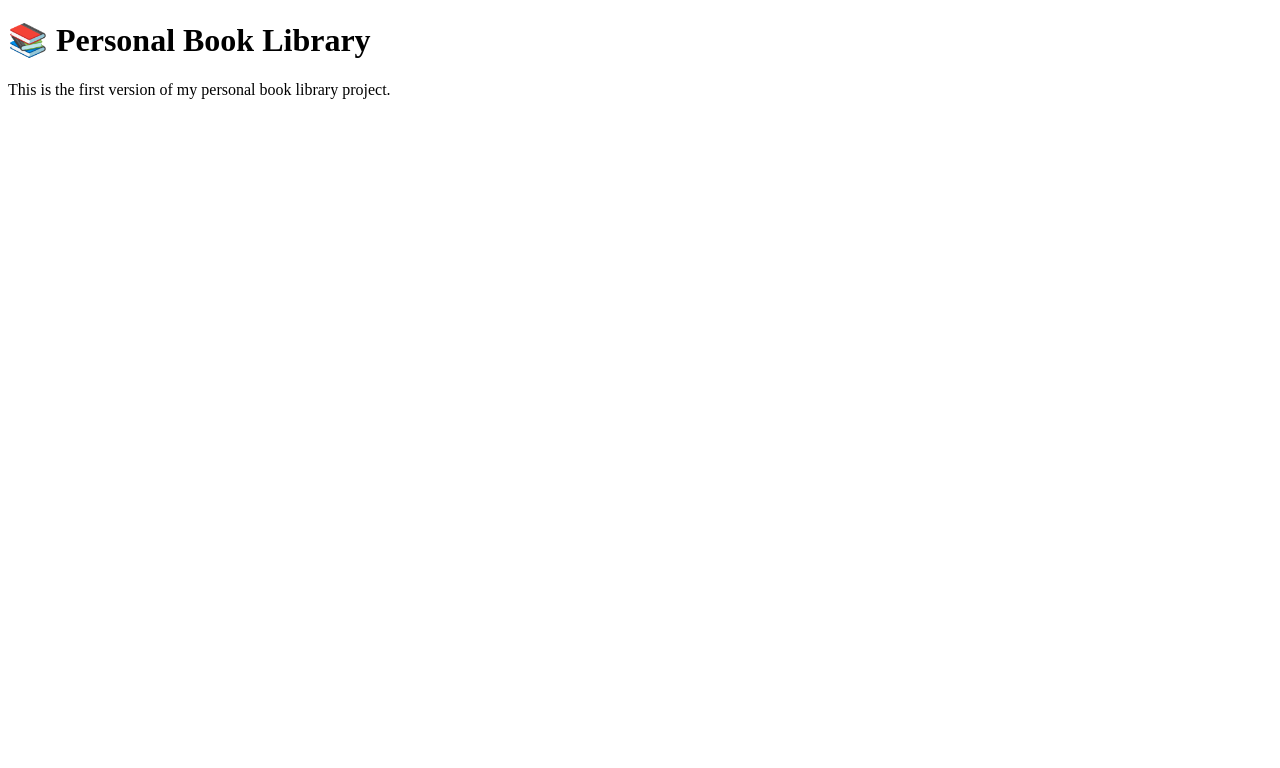
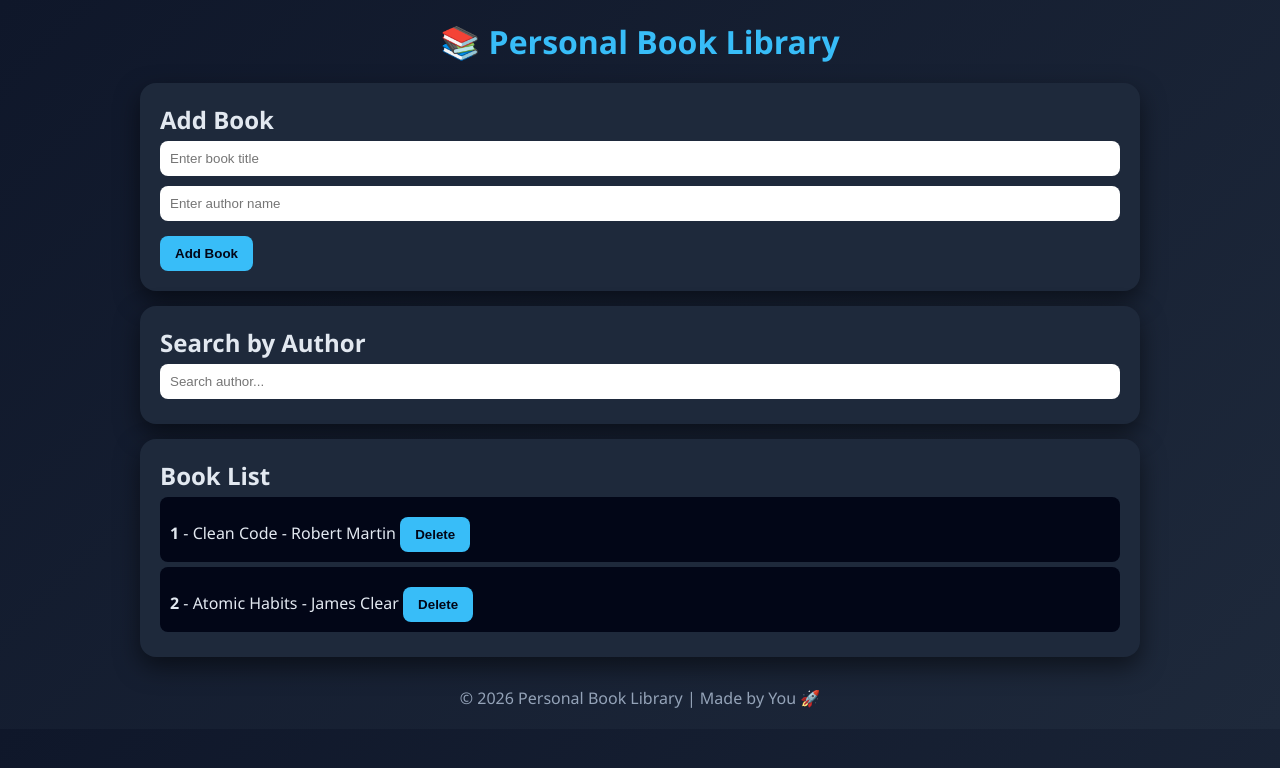
Before and after one commit to agnesahoti/personal-book-library, a plain HTML site: page src/frontend/index.html in a window 1280 px wide. Shown: the top 768 px of the page. Drawn offline with Linux system fonts and the light colour scheme.

Commit message:
Update frontend: add HTML,CSS,JS and changes

```diff
--- /dev/null
+++ b/src/frontend/css/style.css
@@ -0,0 +1,80 @@
+* {
+    margin: 0;
+    padding: 0;
+    box-sizing: border-box;
+}
+
+body {
+    font-family: 'Segoe UI', sans-serif;
+    background: linear-gradient(135deg, #0f172a, #1e293b);
+    color: #e2e8f0;
+    padding: 20px;
+}
+
+/* Container */
+.container {
+    max-width: 1000px;
+    margin: auto;
+}
+
+/* Title */
+h1 {
+    text-align: center;
+    color: #38bdf8;
+    margin-bottom: 20px;
+}
+
+/* Cards */
+.card {
+    background: #1e293b;
+    padding: 20px;
+    margin: 15px 0;
+    border-radius: 16px;
+    box-shadow: 0 10px 25px rgba(0,0,0,0.5);
+    transition: transform 0.3s ease;
+}
+
+.card:hover {
+    transform: scale(1.02);
+}
+
+/* Buttons */
+button {
+    background: #38bdf8;
+    border: none;
+    padding: 10px 15px;
+    border-radius: 8px;
+    color: #020617;
+    font-weight: bold;
+    cursor: pointer;
+    margin-top: 10px;
+    transition: 0.3s;
+}
+
+button:hover {
+    background: #0ea5e9;
+}
+
+/* Input */
+input {
+    padding: 10px;
+    border-radius: 8px;
+    border: none;
+    margin: 5px 0;
+    width: 100%;
+}
+
+/* Book list */
+.book {
+    background: #020617;
+    padding: 10px;
+    border-radius: 8px;
+    margin: 5px 0;
+}
+
+/* Footer */
+.footer {
+    text-align: center;
+    margin-top: 30px;
+    color: #94a3b8;
+}
--- a/src/frontend/index.html
+++ b/src/frontend/index.html
@@ -1,13 +1,50 @@
 <!DOCTYPE html>
-<html>
+<html lang="en">
 <head>
+    <meta charset="UTF-8">
+    <meta name="viewport" content="width=device-width, initial-scale=1.0">
     <title>Personal Book Library</title>
+
+    <!-- CSS -->
+    <link rel="stylesheet" href="css/style.css">
 </head>
 <body>
 
-<h1>📚 Personal Book Library</h1>
+    <div class="container">
 
-<p>This is the first version of my personal book library project.</p>
+        <!-- HEADER -->
+        <h1>📚 Personal Book Library</h1>
 
-</body>
-</html>
+        <!-- ADD BOOK -->
+        <div class="card">
+            <h2>Add Book</h2>
+
+            <input id="title" placeholder="Enter book title">
+            <input id="author" placeholder="Enter author name">
+
+            <button onclick="addBook()">Add Book</button>
+        </div>
+
+        <!-- SEARCH -->
+        <div class="card">
+            <h2>Search by Author</h2>
+
+            <input id="search" onkeyup="searchBooks()" placeholder="Search author...">
+        </div>
+
+        <!-- BOOK LIST -->
+        <div class="card">
+            <h2>Book List</h2>
+
+            <div id="bookList"></div>
+        </div>
+
+        <!-- FOOTER -->
+        <div class="footer">
+            <p>© 2026 Personal Book Library | Made by You 🚀</p>
+        </div>
+
+    </div>
+
+    <!-- JS -->
+    <script src="js/script.js"></script>
--- /dev/null
+++ b/src/frontend/js/script.js
@@ -0,0 +1,68 @@
+let books = [
+    { id: 1, title: "Clean Code", author: "Robert Martin" },
+    { id: 2, title: "Atomic Habits", author: "James Clear" }
+];
+
+// Show books
+function showBooks() {
+    const list = document.getElementById("bookList");
+    list.innerHTML = "";
+
+    books.forEach(book => {
+        const div = document.createElement("div");
+        div.className = "book";
+        div.innerHTML = `
+            <b>${book.id}</b> - ${book.title} - ${book.author}
+            <button onclick="deleteBook(${book.id})">Delete</button>
+        `;
+        list.appendChild(div);
+    });
+}
+
+// Add book
+function addBook() {
+    const title = document.getElementById("title").value;
+    const author = document.getElementById("author").value;
+
+    if (!title || !author) {
+        alert("Fill all fields!");
+        return;
+    }
+
+    const newBook = {
+        id: books.length + 1,
+        title,
+        author
+    };
+
+    books.push(newBook);
+    showBooks();
+
+    document.getElementById("title").value = "";
+    document.getElementById("author").value = "";
+}
+
+// Delete book
+function deleteBook(id) {
+    books = books.filter(b => b.id !== id);
+    showBooks();
+}
+
+// Search
+function searchBooks() {
+    const filter = document.getElementById("search").value.toLowerCase();
+    const list = document.getElementById("bookList");
+    list.innerHTML = "";
+
+    books
+        .filter(b => b.author.toLowerCase().includes(filter))
+        .forEach(book => {
+            const div = document.createElement("div");
+            div.className = "book";
+            div.innerHTML = `<b>${book.id}</b> - ${book.title} - ${book.author}`;
+            list.appendChild(div);
+        });
+}
+
+// Init
+window.onload = showBooks;
```
